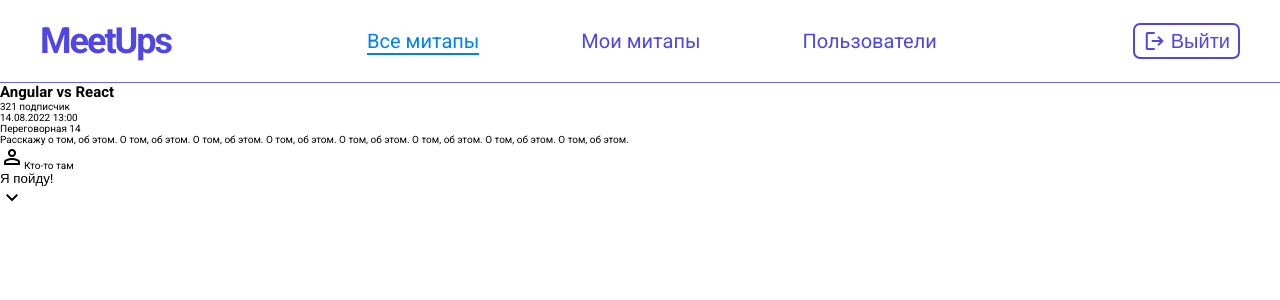
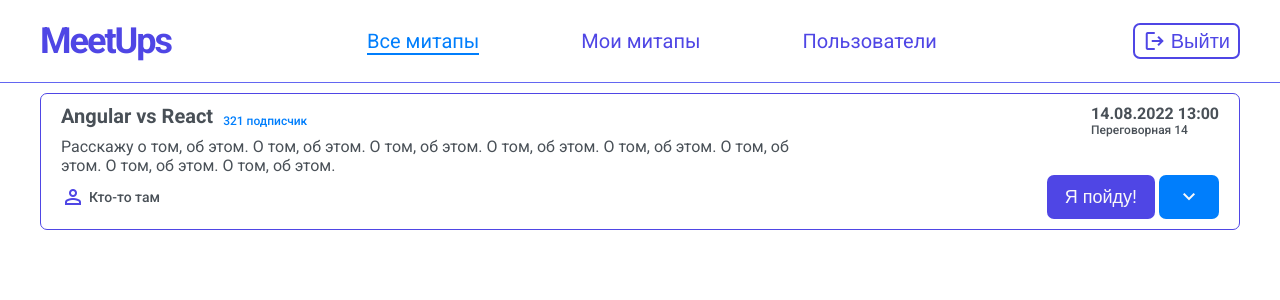
Before and after one commit to NERFTHISPLS/angular-meetup-organization, an Angular app: page / in a window 1280 px wide. Shown: the top 300 px of the page. Built offline with nearby package versions, Linux system fonts and the light colour scheme.

Commit message:
Add styles for a meetup list item, which is not expanded

```diff
--- a/src/app/pages/all-meetups/all-meetups.component.scss
+++ b/src/app/pages/all-meetups/all-meetups.component.scss
@@ -0,0 +1,3 @@
+.all-meetups-list {
+  padding: 1rem 4rem;
+}
--- a/src/app/shared/components/header/header.component.scss
+++ b/src/app/shared/components/header/header.component.scss
@@ -68,7 +68,7 @@
 }
 
 .btn--logout:hover {
-  color: #f9f9f9;
+  color: var(--second-font-color);
   background-color: var(--base-color-light);
   border-color: var(--base-color-light);
 }
--- a/src/app/shared/components/meetup-item/meetup-item.component.html
+++ b/src/app/shared/components/meetup-item/meetup-item.component.html
@@ -1,8 +1,10 @@
 <li class="meetup">
-  <h2 class="meetup-title">Angular vs React</h2>
-  <p class="subscribers-number">321 подписчик</p>
+  <div class="main-info">
+    <h2 class="meetup-title">Angular vs React</h2>
+    <p class="subscribers-number">321 подписчик</p>
+  </div>
 
-  <div class="time-and-place">
+  <div class="place-and-time">
     <time class="time" datetime="2022-08-14T13:00">14.08.2022 13:00</time>
     <p class="place">Переговорная 14</p>
   </div>
@@ -13,7 +15,7 @@
   </p>
 
   <p class="author">
-    <span class="material-symbols-outlined">person</span>
+    <span class="icon material-symbols-outlined">person</span>
     <span>Кто-то там</span>
   </p>
 
--- a/src/app/shared/components/meetup-item/meetup-item.component.scss
+++ b/src/app/shared/components/meetup-item/meetup-item.component.scss
@@ -0,0 +1,112 @@
+.meetup {
+  display: grid;
+  grid-template-columns: repeat(3, 1fr);
+
+  padding: 1rem 2rem;
+
+  border: 1px solid var(--base-color);
+  border-radius: 7px;
+}
+
+.main-info {
+  grid-column: 1 / 3;
+
+  display: flex;
+  gap: 1rem;
+}
+
+.meetup-title {
+  font-size: 2rem;
+}
+
+.subscribers-number {
+  align-self: center;
+
+  color: var(--accent-color);
+  font-size: 1.2rem;
+  font-weight: 500;
+}
+
+.place-and-time {
+  justify-self: end;
+}
+
+.time {
+  margin-bottom: 1rem;
+
+  font-size: 1.6rem;
+  font-weight: 700;
+}
+
+.place {
+  font-size: 1.2rem;
+  font-weight: 500;
+}
+
+.short-description {
+  grid-column: 1 / 3;
+
+  font-size: 1.6rem;
+}
+
+.author {
+  grid-column: 1 / 3;
+
+  display: flex;
+  align-items: center;
+  gap: 0.4rem;
+
+  font-size: 1.4rem;
+  font-weight: 500;
+}
+
+.icon {
+  color: var(--base-color);
+}
+
+.buttons {
+  justify-self: end;
+
+  display: flex;
+  gap: 0.4rem;
+}
+
+.btn--more,
+.btn--go {
+  padding: 0.8rem 1.6rem;
+
+  color: var(--second-font-color);
+  font-size: 1.8rem;
+  font-weight: 500;
+
+  border: 2px solid transparent;
+  border-radius: 7px;
+
+  transition: all 0.3s;
+}
+
+.btn--go {
+  background-color: var(--base-color);
+}
+
+.btn--go:hover,
+.btn--go:focus {
+  background-color: var(--base-color-light);
+}
+
+.btn--go:focus {
+  border-color: var(--accent-color);
+}
+
+.btn--more {
+  background-color: var(--accent-color);
+}
+
+.btn--more:hover,
+.btn--more:focus {
+  background-color: var(--accent-color-light);
+}
+
+.btn--more:focus {
+  border-color: var(--accent-color);
+}
--- a/src/app/shared/components/meetup-item/meetup-item.component.ts
+++ b/src/app/shared/components/meetup-item/meetup-item.component.ts
@@ -5,8 +5,6 @@ import { Component } from '@angular/core';
   standalone: true,
   imports: [],
   templateUrl: './meetup-item.component.html',
-  styleUrl: './meetup-item.component.scss'
+  styleUrl: './meetup-item.component.scss',
 })
-export class MeetupItemComponent {
-
-}
+export class MeetupItemComponent {}
--- a/src/styles.scss
+++ b/src/styles.scss
@@ -1,11 +1,15 @@
 @import url("https://fonts.googleapis.com/css2?family=Roboto:wght@400;500;700&display=swap");
 
 :root {
+  --base-font-color: #495057;
+  --second-font-color: #f9f9f9;
+
   --base-color: #4f46e5;
   --base-color-dark: #4338ca;
   --base-color-light: #6366f1;
 
   --accent-color: #007efc;
+  --accent-color-light: #3b9cfd;
 }
 
 * {
@@ -20,6 +24,9 @@ html {
 }
 
 body {
+  height: 100vh;
+
+  color: var(--base-font-color);
   font-family: "Roboto", sans-serif;
 }
 
```
